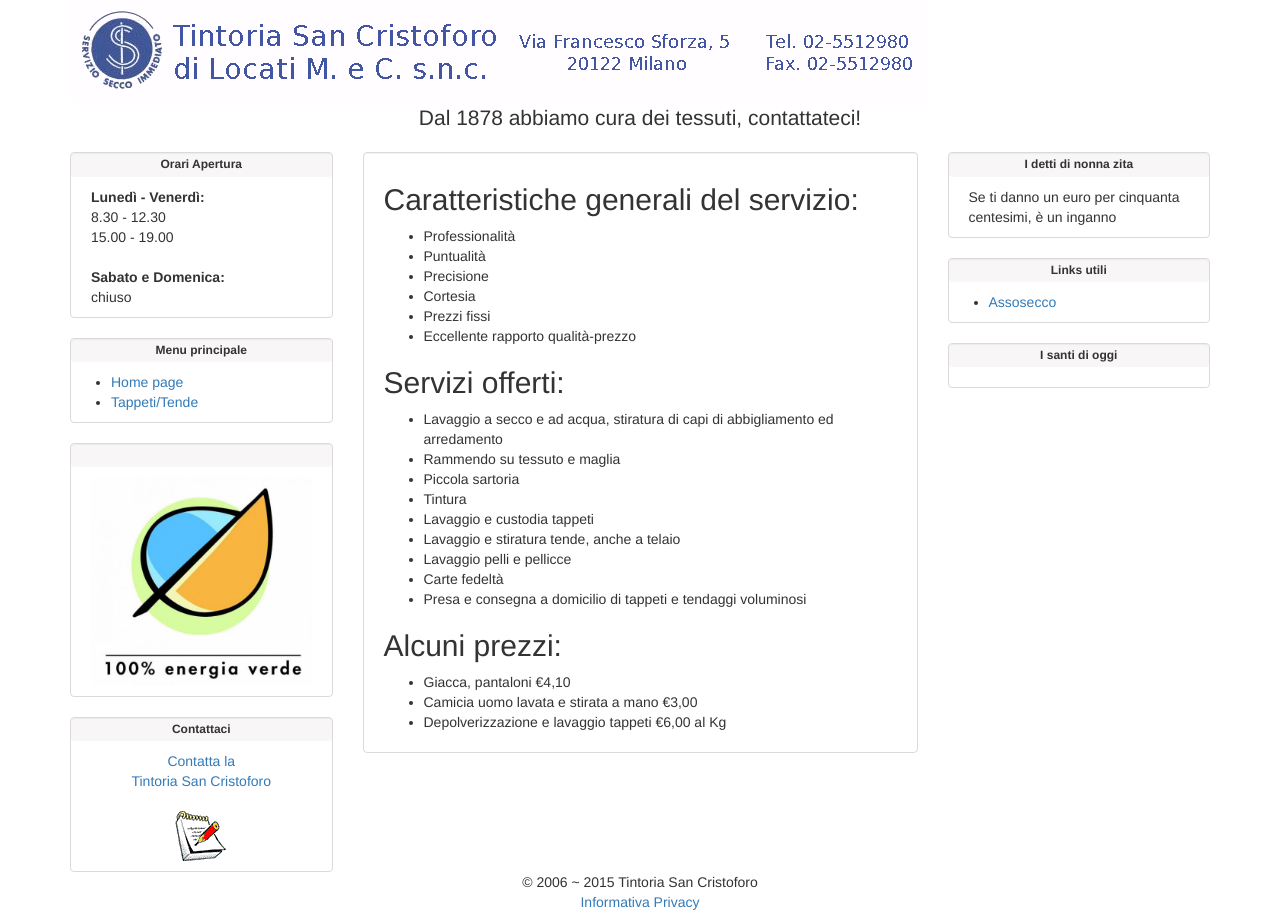
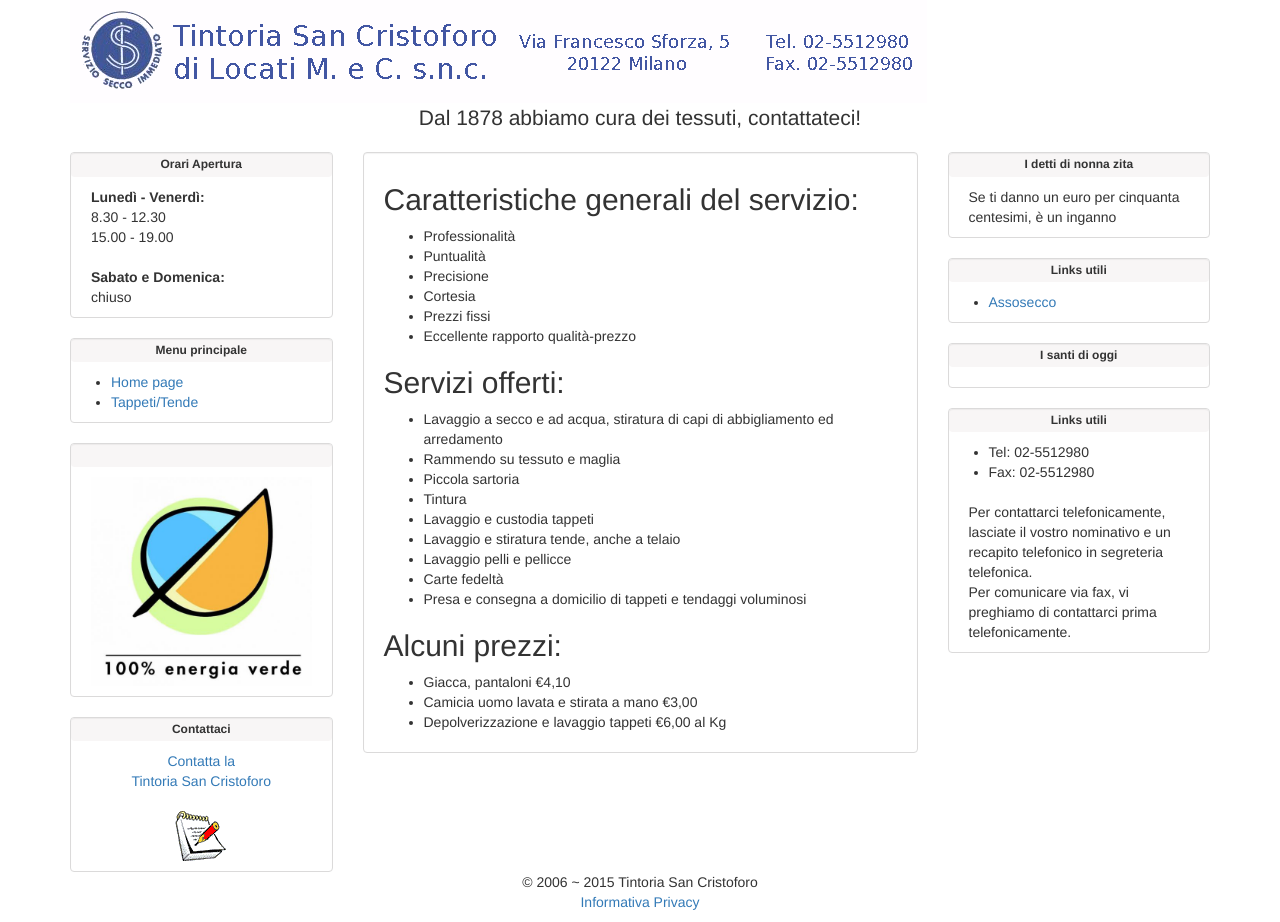
Before and after one commit to TintoriaSanCristoforo/TintoriaSanCristoforo.github.io, a Jekyll site: the page built from index.html, in a window 1280 px wide. Built offline with Jekyll 4.4.1, drawn with Linux system fonts in a browser that asks for light colours.

Commit message:
Update sidebar_dx.html

```diff
--- a/_includes/sidebar_dx.html
+++ b/_includes/sidebar_dx.html
@@ -33,3 +33,12 @@
     </script>
     <p id='santi'></p>
 </div>
+
+<div class="sidebar-module">
+    <h1>Links utili</h1>
+        <ul>
+            <li>Tel: 02-5512980</li>
+            <li>Fax: 02-5512980</li>
+        </ul>
+        <p>Per contattarci telefonicamente, lasciate il vostro nominativo e un recapito telefonico in segreteria telefonica.<br />Per comunicare via fax, vi preghiamo di contattarci prima telefonicamente. </p>
+</div>
```
